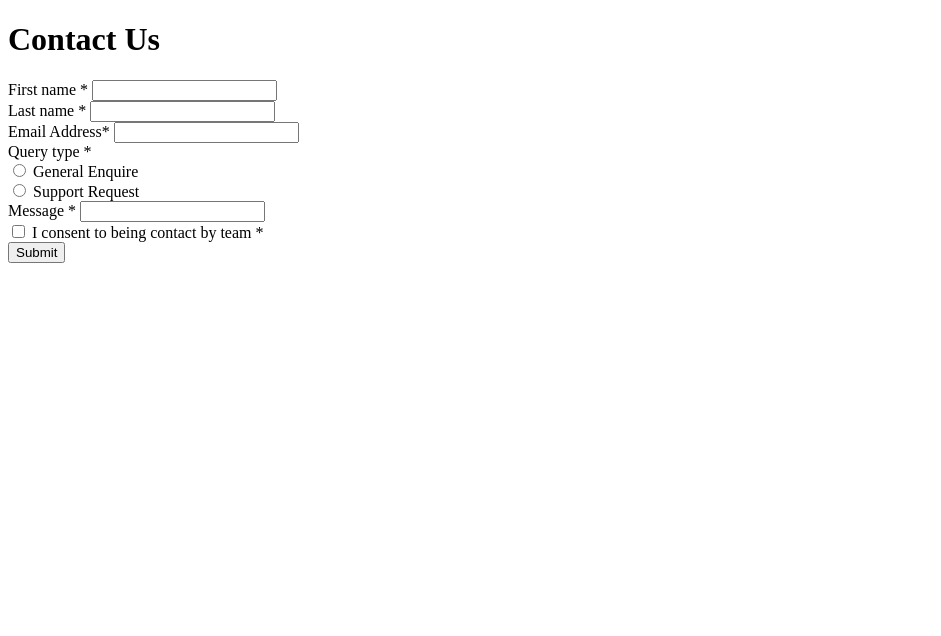
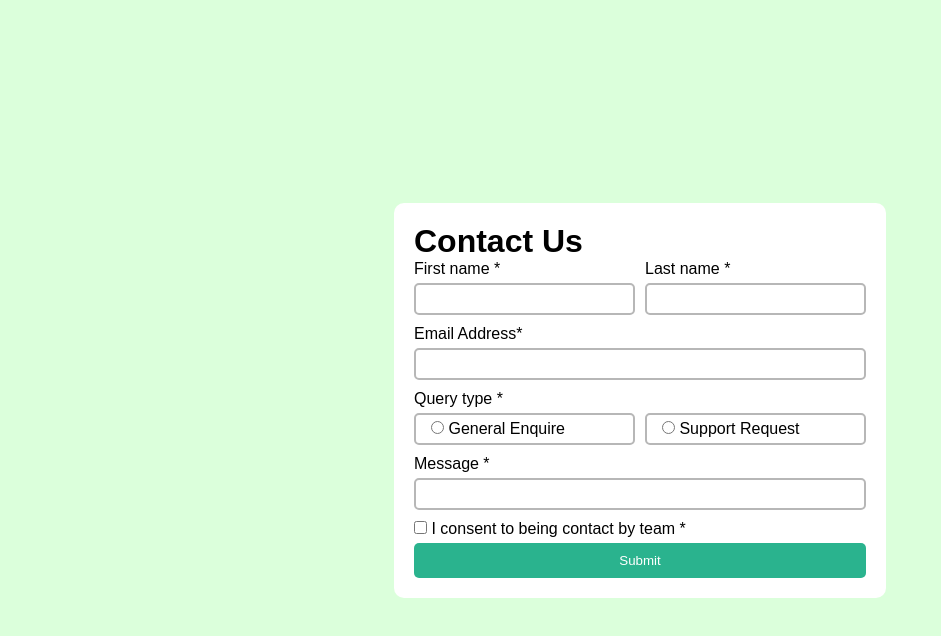
Before and after one commit to sumit8104608630/form, a plain HTML site: page index.html in a window 1280 px wide. Shown: the whole page, without its empty margins (0-941 px from the left). Drawn offline with Linux system fonts and the light colour scheme; the site is published under a folder, as on GitHub Pages, so addresses that start at the root find nothing.

Commit message:
Update index.html

```diff
--- a/index.html
+++ b/index.html
@@ -4,7 +4,7 @@
     <meta charset="UTF-8">
     <meta name="viewport" content="width=device-width, initial-scale=1.0">
     <title>Contact</title>
-    <link rel="stylesheet" href="/contact.css">
+    <link rel="stylesheet" href="./contact.css">
 </head>
 <body>
     <div class="main">
```
